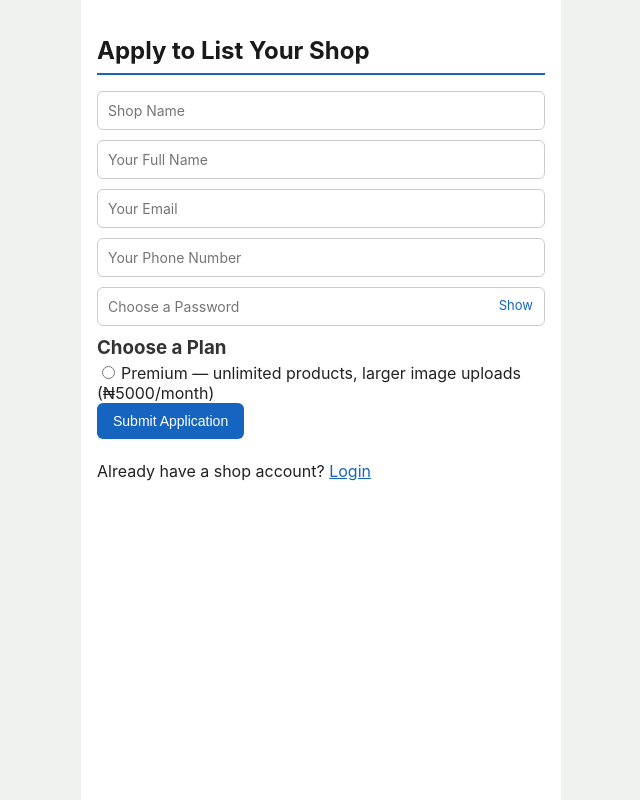
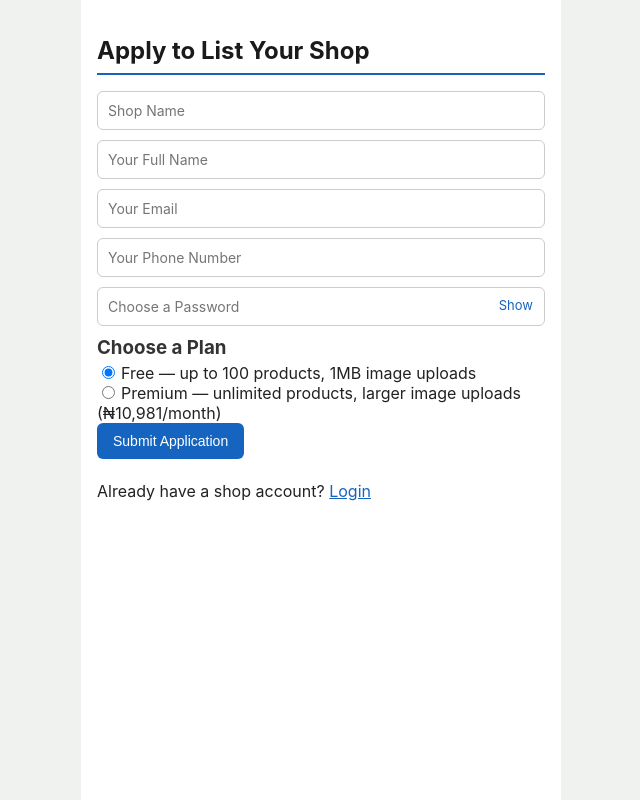
Before and after one commit to OlaisaacPhilip/wholesale-shop, a React (Vite) app in the folder client/: page /shop-apply in a window 1280 px wide. Shown: the whole page, without its empty margins (319-959 px from the left). Built offline with nearby package versions, Linux system fonts and the light colour scheme.

Commit message:
new commit

```diff
--- a/client/src/pages/ShopApply.jsx
+++ b/client/src/pages/ShopApply.jsx
@@ -88,8 +88,14 @@ export default function ShopApply() {
         <h3>Choose a Plan</h3>
         <div>
           <label>
+            <input type="radio" name="plan" value="free" checked={form.plan === 'free'} onChange={handleChange} />
+            Free — up to 100 products, 1MB image uploads
+          </label>
+        </div>
+        <div>
+          <label>
             <input type="radio" name="plan" value="premium" checked={form.plan === 'premium'} onChange={handleChange} />
-            Premium — unlimited products, larger image uploads (₦5000/month)
+            Premium — unlimited products, larger image uploads (₦10,981/month)
           </label>
         </div>
 
```
